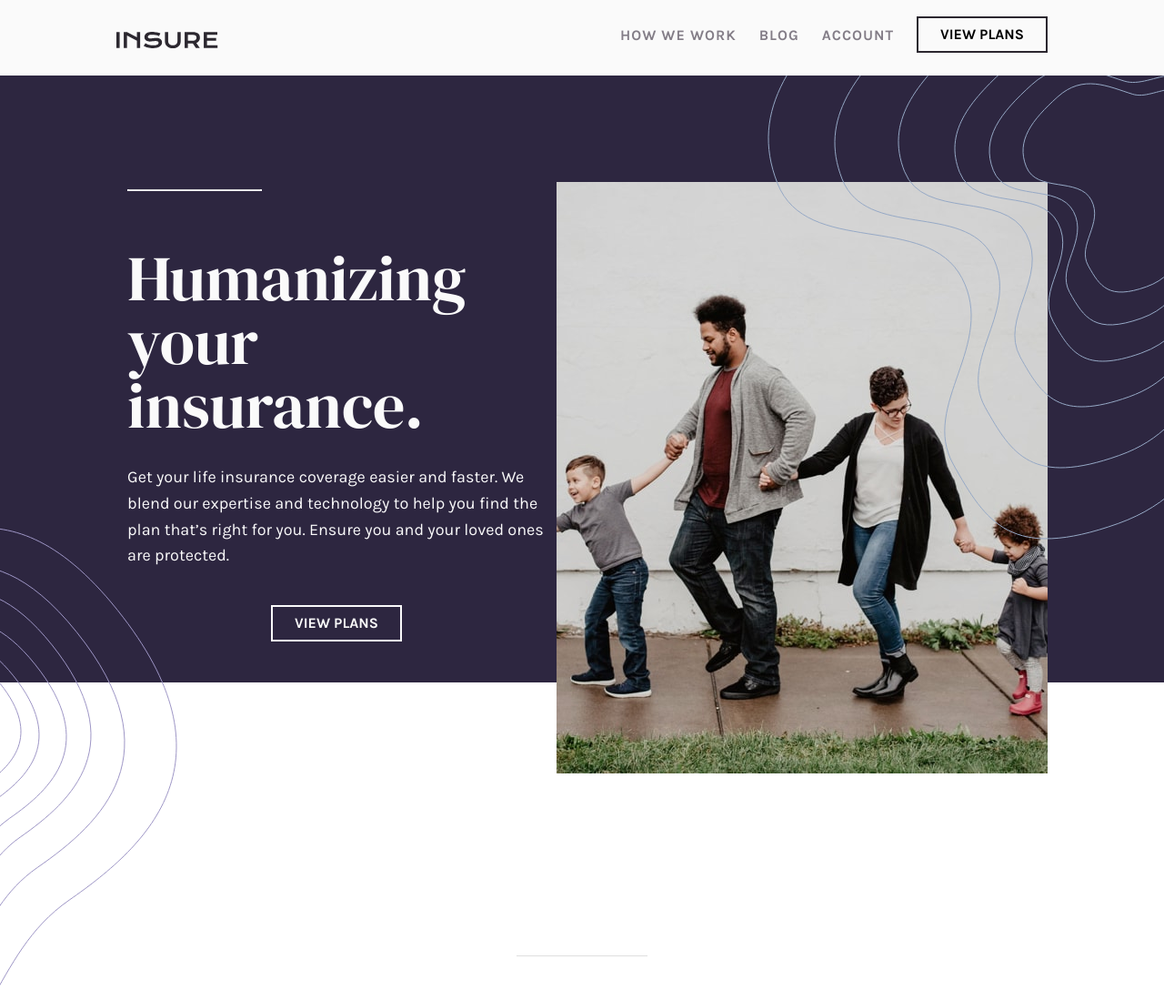
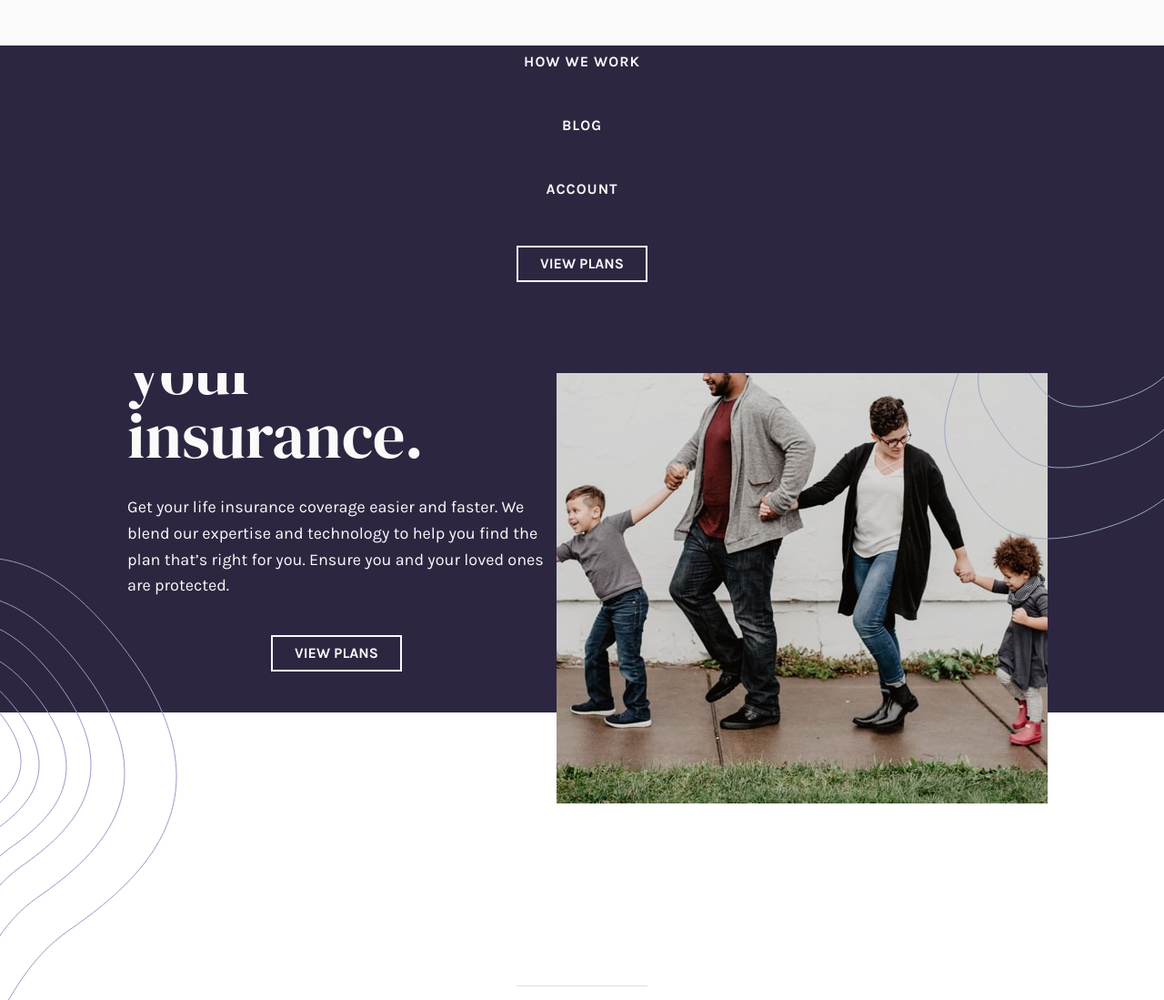
Before and after one commit to subhan-sd/insure-landing-page, a plain HTML site: page index.html in a window 1280 px wide. Shown: the top 1099 px of the page at 91% size. Drawn offline with Linux system fonts and the light colour scheme.

Commit message:
logika dalam pembuatan nav mob

```diff
--- a/index.html
+++ b/index.html
@@ -12,13 +12,20 @@
 
   <!-- Navbar Secction -->
 
-  <div class="nav">
-    <div class="container">
+  <div class="  nav-mob" id="navmob">
+    <a href="#">HOW WE WORK</a>
+    <a href="#">BLOG</a>
+    <a href="#">ACCOUNT</a>
+    <div class="button mt-10">
+      VIEW PLANS
+    </div>
+  <div class="nav"></div>
+    </div>
       <div class="navigasi">
       <div class="brand-nav">
         <img src="images/logo.svg" alt="">
       </div>
-      <div class="navbar" id="navbar">
+      <div class="navbar  " id="navbar">
         <a href="#">HOW WE WORK</a>
         <a href="#">BLOG</a>
         <a href="#">ACCOUNT</a>
@@ -26,7 +33,6 @@
           VIEW PLANS
         </div>
       </div>
-    </div>
     </div>
   </div>
 
@@ -176,7 +182,9 @@
 
     document.getElementById('kiri').innerHTML ="<img src='images/bg-pattern-intro-left-mobile.svg'>";
 
-    document.getElementById('navbar').innerHTML ="<img src='images/icon-hamburger.svg'>";
+    document.getElementById('navbar').style.display="hide";
+
+    document.getElementById('nav-mob').style.display="block";
    }
   //else {
   //   document.body.style.backgroundColor = "pink";
--- a/style.css
+++ b/style.css
@@ -74,6 +74,48 @@ body{
     display: flex;
     font-size: 16px;
 }
+
+.nav-mob{
+    padding: 60px 0 0 0;
+    height: 250px;
+    padding-bottom: 100px;
+    width: 100%;
+    background-color: hsl(256, 26%, 20%);
+    position: absolute;
+    text-align: center;
+    display: block;
+    z-index: 999;
+    display: flex;
+    justify-content: space-between;
+    flex-direction: column;
+}
+
+.nav-mob>a{
+    color: #fafafa;
+    text-align: center;
+    padding-left: 25px;
+}
+
+.nav-mob>.button{
+    /* margin-left: 15px; */
+    margin: 0 auto;
+    transition: 0.4s;
+    padding: 10px 20px;
+    text-align: center;
+    font-weight: 700;
+    width: 100px;
+    color: #fafafa;
+    border: 2px solid #fafafa;
+}
+
+.nav-mob>.button:hover{
+    padding: 11px 21px;
+    border: none;
+    color: #fafafa;
+    background-color: #fafafa;
+}
+
+
 
 .brand-nav{
     padding-top: 10px;
```
